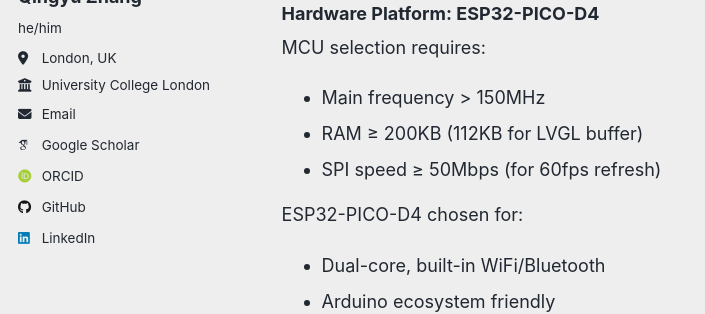
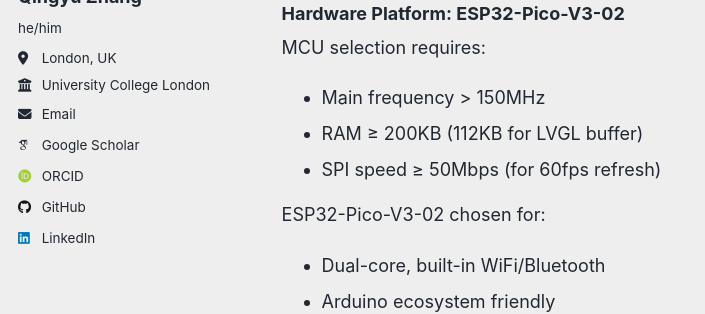
Before and after one commit to alfredzhang98/alfredzhang98.github.io, a Jekyll site: the page built from _posts/2026-01-14-neopeak-project.md, in a window 1280 px wide and 900 px high, scrolled down 1261 px, cut to the strip 257-571 px from the top of the window. Shown: the whole strip, without its empty margins (0-705 px from the left). Built offline with Jekyll 4.4.1, drawn with Linux system fonts in a browser that asks for light colours; some web fonts are replaced.

Commit message:
Update hardware platform to ESP32 Pico V3.02

```diff
--- a/_posts/2026-01-14-neopeak-project.md
+++ b/_posts/2026-01-14-neopeak-project.md
@@ -25,14 +25,14 @@
 
 ## Key Technical Highlights
 
-### Hardware Platform: ESP32-PICO-D4
+### Hardware Platform: ESP32-Pico-V3-02
 
 MCU selection requires:
 - Main frequency > 150MHz
 - RAM ≥ 200KB (112KB for LVGL buffer)
 - SPI speed ≥ 50Mbps (for 60fps refresh)
 
-ESP32-PICO-D4 chosen for:
+ESP32-Pico-V3-02 chosen for:
 - Dual-core, built-in WiFi/Bluetooth
 - Arduino ecosystem friendly
 - Cost and availability
```
